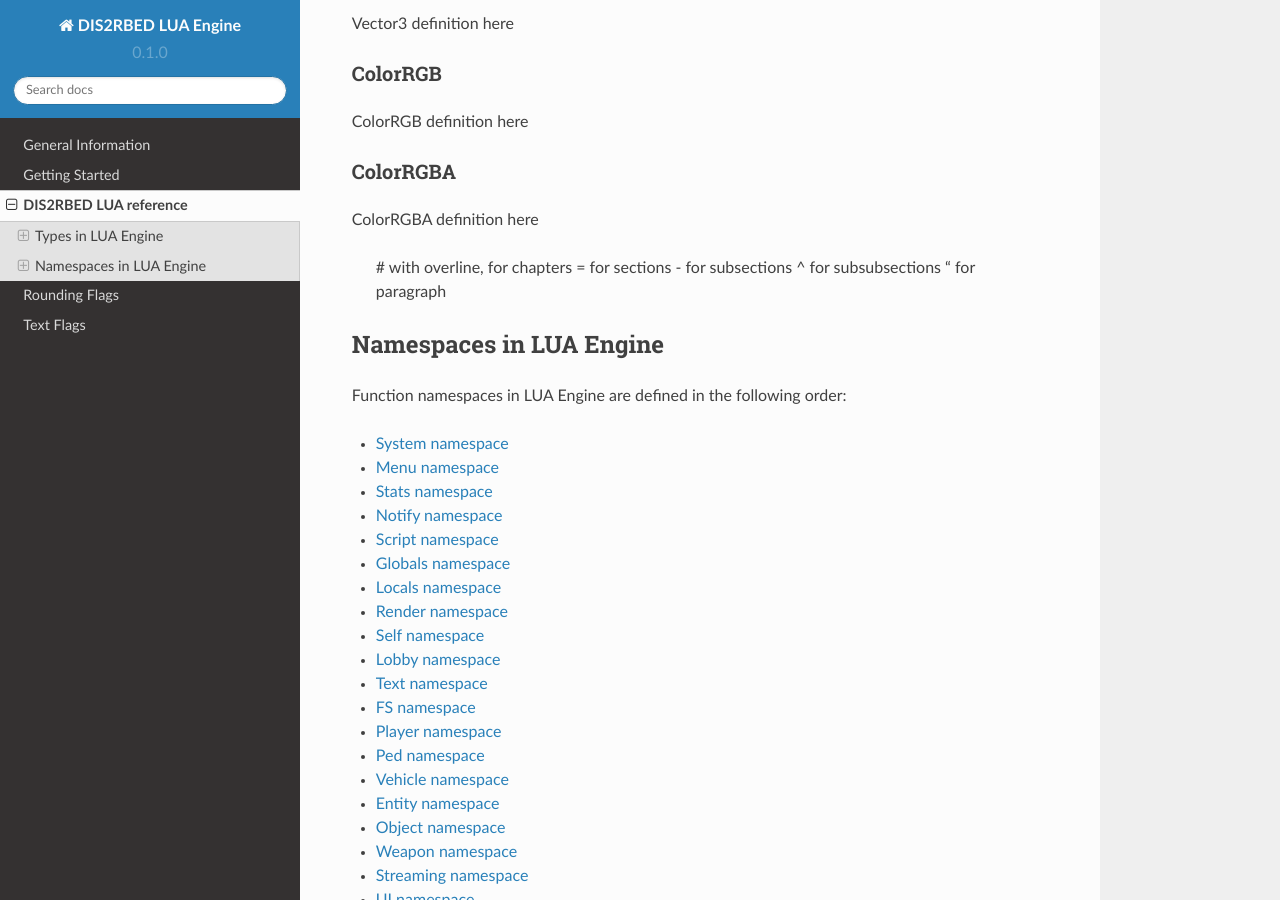
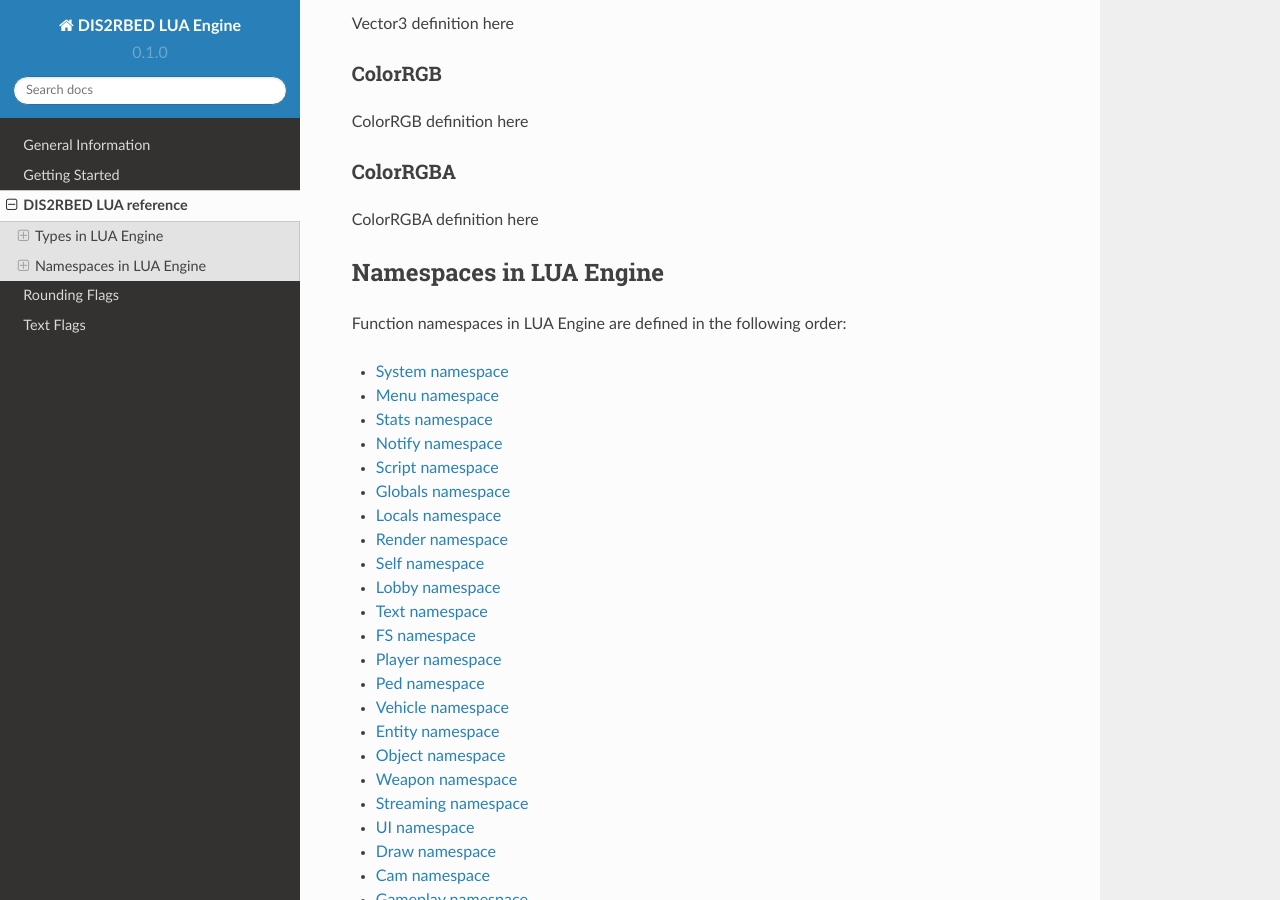
Before and after one commit to ItsK1tty/w1tchdocs, a Sphinx documentation site: the page built from docs/source/reference.rst, in a window 1280 px wide and 900 px high, scrolled down 1572 px. Built offline with Sphinx 7.4.7 and the Read the Docs theme 2.0.0, drawn with Linux system fonts in a browser that asks for light colours; some of the changed text lies outside the part shown.

Commit message:
typo fixes

````diff
--- a/docs/source/reference.rst
+++ b/docs/source/reference.rst
@@ -23,6 +23,7 @@
 * :ref:`Vector3` (float ``x``, float ``y``, float ``z``)
 * :ref:`ColorRGB` (int ``r``, int ``g``, int ``b``)
 * :ref:`ColorRGBA` (int ``r``, int ``g``, int ``b``, int ``a``)
+
 
 
 .. _Hash:
@@ -97,15 +98,6 @@
 ----------------------
 ColorRGBA definition here
 
-
-
-..
-
-   # with overline, for chapters
-   = for sections
-   - for subsections
-   ^ for subsubsections
-   " for paragraph
 
 .. _namespaces:
 
@@ -632,7 +624,7 @@
    local fps = render.get_fps(); -- Gets the FPS.
    system.log_warning("The FPS is " .. tostring(fps) .. "."); -- Prints the FPS.
 
-get_menu_rounding();
+get_menu_rounding()
 ^^^^^^^^^^^^^^^^^^^^^^^^^^^^^^^^^
 
 Returns the menu's rounding.
@@ -654,7 +646,7 @@
    system.log_warning("The rounding is " .. tostring(rounding) .. "."); -- Prints the rounding.
 
 
-get_menu_width();
+get_menu_width()
 ^^^^^^^^^^^^^^^^^^^^^^^^^^^^^^^^^
 
 Returns the menu's width.
@@ -772,7 +764,7 @@
 
 **Returns:**
 
-:ref:`Vector2` -- The cursor position.
+``Vector2`` -- The cursor position.
 
 **Example:**
 
@@ -796,7 +788,7 @@
 
 **Returns:**
 
-:ref:`Vector2` -- The menu position.
+``Vector2`` -- The menu position.
 
 **Example:**
 
@@ -819,7 +811,7 @@
 
 **Returns:**
 
-:ref:`Vector2` -- The menu total size.
+``Vector2`` -- The menu total size.
 
 **Example:**
 
@@ -842,7 +834,7 @@
 
 **Returns:**
 
-:ref:`Vector2` -- The screen resolution.
+``Vector2`` -- The screen resolution.
 
 **Example:**
 
@@ -860,7 +852,7 @@
 
 **Parameters:**
 
-   * ``message`` (``string```) -- The warning message.
+   * ``message`` (``string``) -- The warning message.
 
 **Returns:**
 
````
